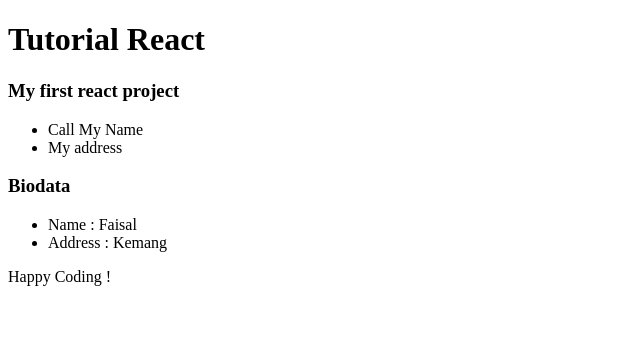
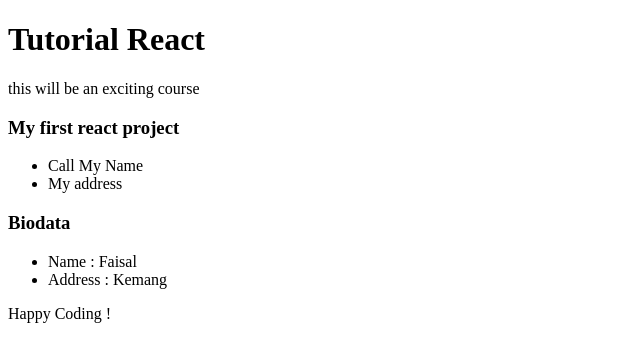
Before and after one commit to ahmadfaisall020597/Tutorial-React, a React (Create React App) app in the folder fundamentals/: page / in a window 1280 px wide. Shown: the top 362 px of the page, without its empty margins (0-640 px from the left). Built offline with nearby package versions, Linux system fonts and the light colour scheme.

Commit message:
Parent Child Component

```diff
--- a/fundamentals/src/index.js
+++ b/fundamentals/src/index.js
@@ -7,13 +7,29 @@
   • Call My Name
   • My Address
 */
-function Header() {
-  return (
+
+function MainHeader() {
+  return(
+  <h1>Tutorial React</h1>
+  )
+
+}
+
+function SubHeader(){
+  return(
+    <p>this will be an exciting course</p>
+  )
+}
+
+function Header(){
+  return(
     <div>
-      <h1>Tutorial React</h1>
+      <MainHeader />
+      <SubHeader />
     </div>
   )
 }
+
 function MainBody() {
   return (
     <div>
```
